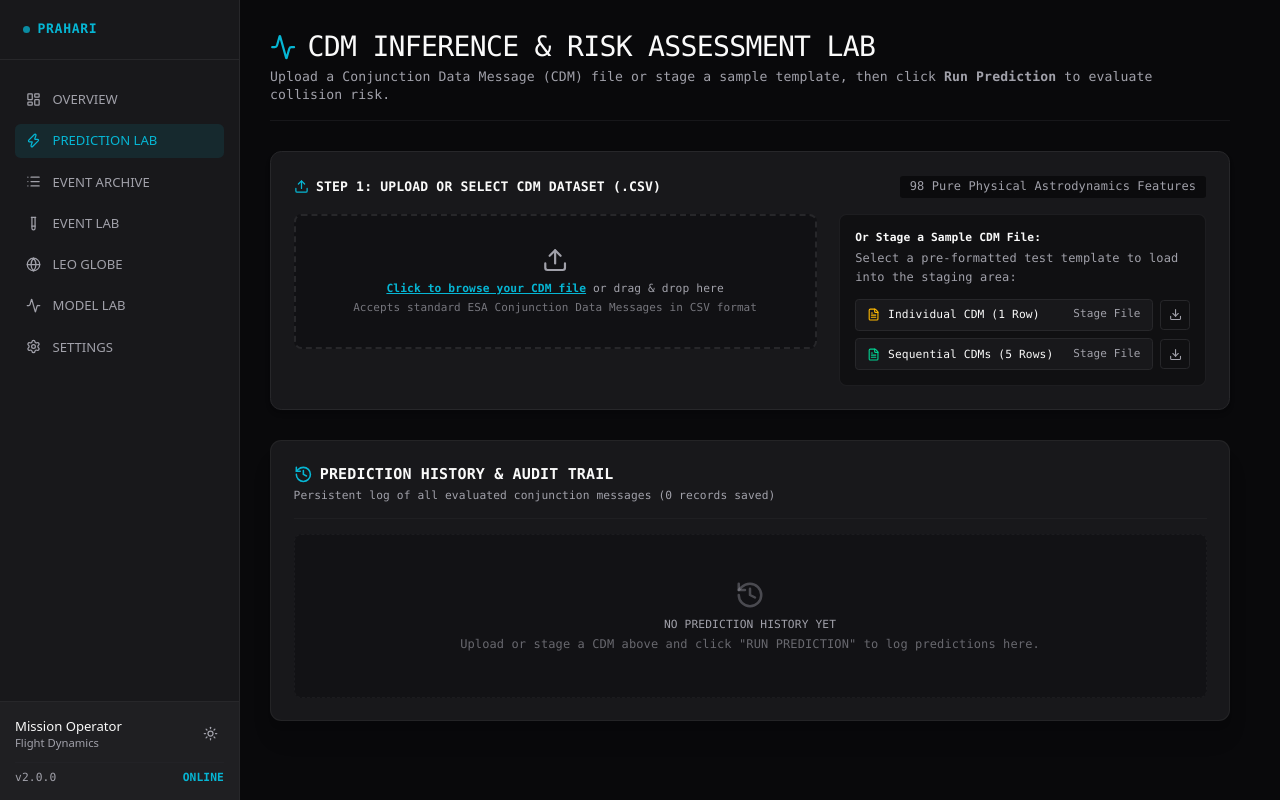
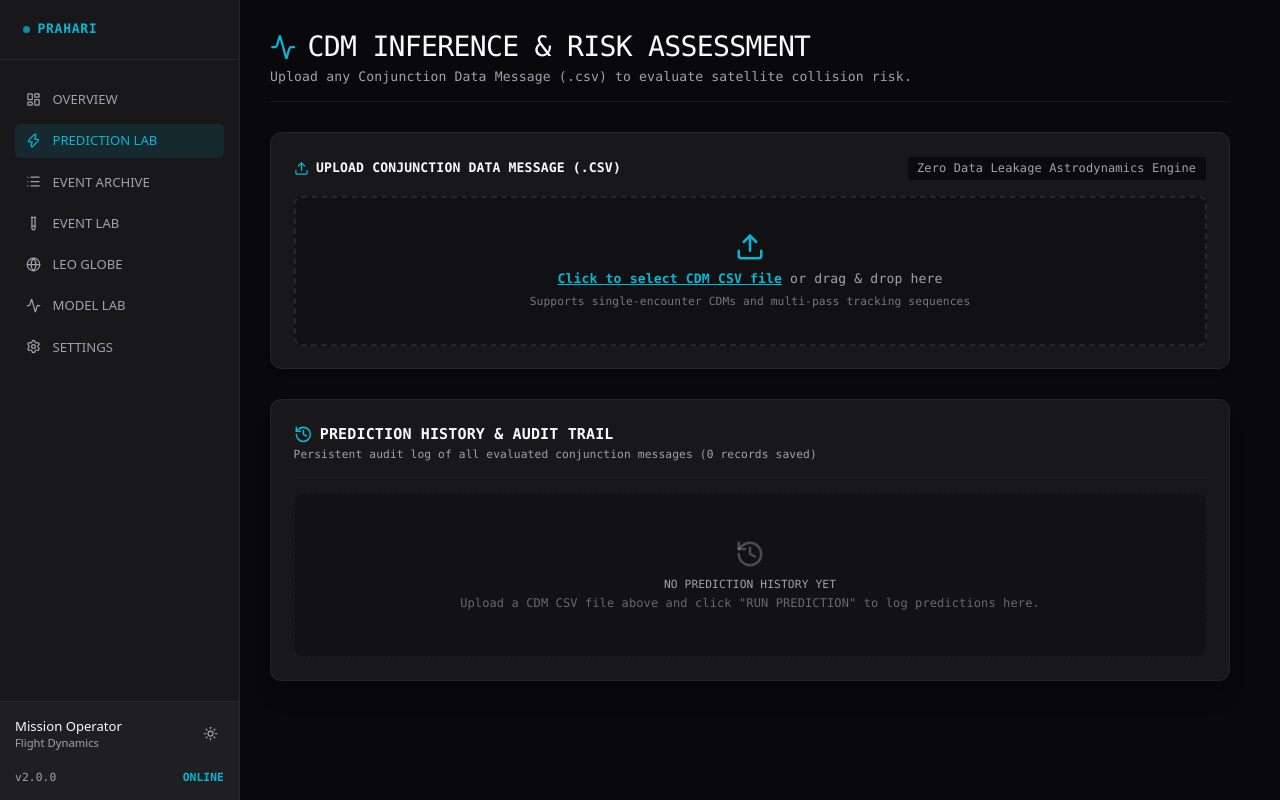
Before and after one commit to akshaybharadwaj45/prahari, a React (Vite) app in the folder frontend/: page /prediction in a window 1280 px wide. Built offline with nearby package versions, Linux system fonts and the light colour scheme.

Commit message:
refactor(prediction): remove default template files and remove SHAP feature importance

```diff
--- a/frontend/src/pages/PredictionPage.tsx
+++ b/frontend/src/pages/PredictionPage.tsx
@@ -1,6 +1,6 @@
 import { useState, useEffect } from 'react';
 import {
-  Upload, FileText, Play, Download, CheckCircle2, AlertTriangle,
+  Upload, FileText, Play, CheckCircle2, AlertTriangle,
   ShieldAlert, Activity, History, Trash2, Eye, FileSpreadsheet,
   XCircle, ArrowRight
 } from 'lucide-react';
@@ -16,7 +16,6 @@ interface PredictionHistoryItem {
   risk_band: 'CRITICAL' | 'HIGH' | 'ELEVATED' | 'LOW' | string;
   last_time_to_tca?: number | null;
   last_miss_distance?: number | null;
-  top_features?: Array<{ feature: string; importance: number; raw_key?: string }>;
 }
 
 interface StagedFile {
@@ -90,23 +89,6 @@ export default function PredictionPage() {
     }
   };
 
-  const selectSampleTemplate = async (filename: string, label: string) => {
-    setError(null);
-    setStagingLoading(true);
-    try {
-      const res = await fetch(`/${filename}`);
-      if (!res.ok) throw new Error(`Could not load template file ${filename}`);
-      const blob = await res.blob();
-      const parsed = await parseCsvPreview(blob, `${label} (${filename})`);
-      setStagedFile(parsed);
-      setResult(null); // Do NOT auto-run. User must click "RUN PREDICTION"
-    } catch (err: any) {
-      setError(err.message || 'Failed to stage sample CDM template');
-    } finally {
-      setStagingLoading(false);
-    }
-  };
-
   const clearStagedFile = () => {
     setStagedFile(null);
     setError(null);
@@ -114,7 +96,7 @@ export default function PredictionPage() {
 
   const executePrediction = async () => {
     if (!stagedFile) {
-      setError('Please upload or select a CDM file first.');
+      setError('Please upload a CDM CSV file first.');
       return;
     }
 
@@ -154,7 +136,6 @@ export default function PredictionPage() {
       risk_band: data.risk_band,
       last_time_to_tca: data.last_time_to_tca,
       last_miss_distance: data.last_miss_distance,
-      top_features: data.top_features,
     };
 
     setHistory(prev => [newItem, ...prev.slice(0, 49)]); // Keep latest 50
@@ -169,12 +150,11 @@ export default function PredictionPage() {
       n_cdms_used: item.n_cdms_used,
       last_time_to_tca: item.last_time_to_tca,
       last_miss_distance: item.last_miss_distance,
-      top_features: item.top_features || [],
       success: true,
       is_historical: true,
       historical_title: item.sampleName
     });
-    window.scrollTo({ top: 450, behavior: 'smooth' });
+    window.scrollTo({ top: 350, behavior: 'smooth' });
   };
 
   const deleteHistoryItem = (id: string, e: React.MouseEvent) => {
@@ -191,7 +171,7 @@ export default function PredictionPage() {
 
   const exportHistoryCSV = () => {
     if (history.length === 0) return;
-    const headers = ['Timestamp', 'Sample Name', 'Observations Count', 'Predicted Risk (log10)', 'Probability (%)', 'Risk Band', 'Time to TCA (days)', 'Miss Distance (m)'];
+    const headers = ['Timestamp', 'File Name', 'Observations Count', 'Predicted Risk (log10)', 'Probability (%)', 'Risk Band', 'Time to TCA (days)', 'Miss Distance (m)'];
     const rows = history.map(h => [
       `"${h.timestamp}"`,
       `"${h.sampleName}"`,
@@ -219,38 +199,35 @@ export default function PredictionPage() {
       <div className="max-w-5xl mb-8 border-b border-border/50 pb-4">
         <h1 className="text-2xl md:text-3xl font-mono text-textPrimary tracking-tight flex items-center gap-3">
           <Activity className="text-accent w-7 h-7" />
-          CDM INFERENCE & RISK ASSESSMENT LAB
+          CDM INFERENCE & RISK ASSESSMENT
         </h1>
         <p className="text-sm font-mono text-textSecondary mt-1">
-          Upload a Conjunction Data Message (CDM) file or stage a sample template, then click <strong>Run Prediction</strong> to evaluate collision risk.
+          Upload any Conjunction Data Message (.csv) to evaluate satellite collision risk.
         </p>
       </div>
 
       <div className="max-w-5xl space-y-8">
 
-        {/* Step 1: Upload or Select CDM */}
+        {/* Upload CDM Area */}
         <div className="border border-border bg-surface rounded-xl p-6 shadow-md">
           <div className="flex items-center justify-between mb-4">
             <h2 className="text-sm font-mono font-semibold text-textPrimary flex items-center gap-2">
               <Upload className="w-4 h-4 text-accent" />
-              STEP 1: UPLOAD OR SELECT CDM DATASET (.CSV)
+              UPLOAD CONJUNCTION DATA MESSAGE (.CSV)
             </h2>
             <span className="text-[11px] font-mono text-textSecondary bg-background/80 px-2.5 py-0.5 rounded border border-border/50">
-              98 Pure Physical Astrodynamics Features
+              Zero Data Leakage Astrodynamics Engine
             </span>
           </div>
 
-          <div className="grid grid-cols-1 lg:grid-cols-12 gap-6">
-            {/* Left: Custom Upload Zone */}
-            <div className="lg:col-span-7">
-              <label className="flex flex-col items-center justify-center w-full h-36 border-2 border-border border-dashed rounded-lg cursor-pointer hover:bg-surfaceHover/80 transition-colors bg-background/40">
-                <div className="flex flex-col items-center justify-center p-4 text-center">
-                  <Upload className="w-7 h-7 text-textSecondary mb-2" />
-                  <p className="text-xs text-textSecondary font-mono">
-                    <span className="font-semibold text-accent underline">Click to browse your CDM file</span> or drag & drop here
+          <label className="flex flex-col items-center justify-center w-full h-40 border-2 border-border border-dashed rounded-lg cursor-pointer hover:bg-surfaceHover/80 transition-colors bg-background/40">
+            <div className="flex flex-col items-center justify-center p-6 text-center">
+              <Upload className="w-8 h-8 text-accent mb-2" />
+              <p className="text-sm text-textSecondary font-mono">
+                <span className="font-semibold text-accent underline">Click to select CDM CSV file</span> or drag & drop here
               </p>
-                  <p className="text-[10px] text-textSecondary/70 font-mono mt-1">
-                    Accepts standard ESA Conjunction Data Messages in CSV format
+              <p className="text-xs text-textSecondary/70 font-mono mt-1.5">
+                Supports single-encounter CDMs and multi-pass tracking sequences
               </p>
             </div>
             <input
@@ -261,75 +238,11 @@ export default function PredictionPage() {
               disabled={stagingLoading || loading}
             />
           </label>
-            </div>
-
-            {/* Right: Sample Template Selectors */}
-            <div className="lg:col-span-5 flex flex-col justify-between space-y-3 bg-background/50 p-4 rounded-lg border border-border/60">
-              <div>
-                <span className="text-xs font-mono font-bold text-textPrimary block mb-1">
-                  Or Stage a Sample CDM File:
-                </span>
-                <p className="text-[11px] font-mono text-textSecondary">
-                  Select a pre-formatted test template to load into the staging area:
-                </p>
-              </div>
-
-              <div className="space-y-2">
-                {/* Template A: Individual */}
-                <div className="flex items-center gap-2">
-                  <button
-                    type="button"
-                    onClick={() => selectSampleTemplate('sample_individual_cdm.csv', 'Individual High-Risk Encounter')}
-                    disabled={stagingLoading || loading}
-                    className="flex-1 bg-surface hover:bg-surfaceHover border border-border text-left px-3 py-2 rounded text-xs font-mono text-textPrimary flex items-center justify-between transition-colors cursor-pointer group"
-                  >
-                    <div className="flex items-center gap-2">
-                      <FileText className="w-3.5 h-3.5 text-amber-400 group-hover:text-accent" />
-                      <span>Individual CDM (1 Row)</span>
-                    </div>
-                    <span className="text-[10px] text-textSecondary group-hover:text-accent">Stage File</span>
-                  </button>
-                  <a
-                    href="/sample_individual_cdm.csv"
-                    download="sample_individual_cdm.csv"
-                    className="p-2 border border-border hover:bg-surfaceHover text-textSecondary hover:text-textPrimary rounded transition-colors"
-                    title="Download individual CDM template"
-                  >
-                    <Download className="w-3.5 h-3.5" />
-                  </a>
-                </div>
-
-                {/* Template B: Sequential */}
-                <div className="flex items-center gap-2">
-                  <button
-                    type="button"
-                    onClick={() => selectSampleTemplate('sample_sequential_cdms.csv', 'Sequential 5-Pass Encounter')}
-                    disabled={stagingLoading || loading}
-                    className="flex-1 bg-surface hover:bg-surfaceHover border border-border text-left px-3 py-2 rounded text-xs font-mono text-textPrimary flex items-center justify-between transition-colors cursor-pointer group"
-                  >
-                    <div className="flex items-center gap-2">
-                      <FileText className="w-3.5 h-3.5 text-emerald-400 group-hover:text-accent" />
-                      <span>Sequential CDMs (5 Rows)</span>
-                    </div>
-                    <span className="text-[10px] text-textSecondary group-hover:text-accent">Stage File</span>
-                  </button>
-                  <a
-                    href="/sample_sequential_cdms.csv"
-                    download="sample_sequential_cdms.csv"
-                    className="p-2 border border-border hover:bg-surfaceHover text-textSecondary hover:text-textPrimary rounded transition-colors"
-                    title="Download sequential CDMs template"
-                  >
-                    <Download className="w-3.5 h-3.5" />
-                  </a>
-                </div>
-              </div>
-            </div>
-          </div>
 
           {stagingLoading && (
             <div className="mt-4 p-3 bg-accent/10 border border-accent/30 rounded text-center font-mono text-accent text-xs flex items-center justify-center gap-2">
               <div className="w-2 h-2 rounded-full bg-accent animate-ping" />
-              READING & VALIDATING CDM CSV HEADERS...
+              READING & VALIDATING CDM FILE...
             </div>
           )}
 
@@ -341,14 +254,14 @@ export default function PredictionPage() {
           )}
         </div>
 
-        {/* Step 2: Staged File & Execution Control */}
+        {/* Staged File & Prediction Trigger */}
         {stagedFile && (
           <div className="border-2 border-accent/40 bg-surface/90 rounded-xl p-6 shadow-xl animate-in fade-in slide-in-from-top-2 duration-300">
             <div className="flex flex-col md:flex-row items-start md:items-center justify-between gap-4 border-b border-border/60 pb-4 mb-4">
               <div>
                 <div className="flex items-center gap-2 mb-1">
                   <span className="text-[10px] font-mono bg-accent/20 text-accent px-2 py-0.5 rounded font-bold uppercase tracking-wider">
-                    STAGED & READY
+                    UPLOADED FILE
                   </span>
                   <span className="text-xs font-mono text-textSecondary">
                     {(stagedFile.size / 1024).toFixed(1)} KB • {stagedFile.rowCount} observation{stagedFile.rowCount > 1 ? 's' : ''} detected
@@ -379,7 +292,7 @@ export default function PredictionPage() {
                   {loading ? (
                     <>
                       <div className="w-4 h-4 border-2 border-background border-t-transparent rounded-full animate-spin" />
-                      <span>ANALYZING ASTRODYNAMICS...</span>
+                      <span>EVALUATING RISK...</span>
                     </>
                   ) : (
                     <>
@@ -395,7 +308,7 @@ export default function PredictionPage() {
             {/* Quick CSV Data Preview */}
             <div className="bg-background/80 rounded-lg p-3 border border-border/40 overflow-x-auto">
               <div className="text-[10px] font-mono text-textSecondary mb-2 flex items-center justify-between">
-                <span>CDM TELEMETRY PREVIEW (TOP COLUMNS):</span>
+                <span>CDM TELEMETRY COLUMNS PREVIEW:</span>
                 <span>{stagedFile.headers.length} Columns detected</span>
               </div>
               <table className="w-full text-left text-[11px] font-mono">
@@ -420,16 +333,16 @@ export default function PredictionPage() {
           </div>
         )}
 
-        {/* Step 3: Prediction Results Display */}
+        {/* Prediction Results Display */}
         {result && (
           <div className="border border-border/80 bg-surface rounded-xl p-6 shadow-xl animate-in fade-in slide-in-from-bottom-2 duration-300">
             <div className="flex items-center justify-between border-b border-border/50 pb-3 mb-6">
               <div>
                 <span className="text-[10px] font-mono text-textSecondary uppercase tracking-widest">
-                  {result.is_historical ? 'HISTORICAL AUDIT RECORD' : 'EVALUATION REPORT'}
+                  {result.is_historical ? 'HISTORICAL AUDIT RECORD' : 'PREDICTION RESULTS'}
                 </span>
                 <h2 className="text-base font-mono font-bold text-textPrimary">
-                  {result.historical_title || stagedFile?.name || 'CDM Prediction Results'}
+                  {result.historical_title || stagedFile?.name || 'CDM Risk Assessment'}
                 </h2>
               </div>
               <div className="flex items-center gap-2">
@@ -437,7 +350,7 @@ export default function PredictionPage() {
                   Observations Used: <strong className="text-textPrimary">{result.n_cdms_used || 1}</strong>
                 </span>
                 <span className="text-xs font-mono bg-emerald-500/10 text-emerald-400 px-3 py-1 rounded border border-emerald-500/30 font-semibold">
-                  Model: 98 Pure Physics (Zero Leakage)
+                  Zero Data Leakage Model
                 </span>
               </div>
             </div>
@@ -449,7 +362,7 @@ export default function PredictionPage() {
                 <div className="text-2xl font-mono font-bold text-textPrimary">
                   {Number(result.predicted_risk).toFixed(4)}
                 </div>
-                <div className="text-[10px] font-mono text-textSecondary mt-1">Operational collision index</div>
+                <div className="text-[10px] font-mono text-textSecondary mt-1">Operational collision risk index</div>
               </div>
 
               <div className="p-4 border border-border/60 bg-background/60 rounded-lg">
@@ -479,17 +392,17 @@ export default function PredictionPage() {
                   {result.risk_band}
                 </div>
                 <div className="text-[10px] font-mono mt-1 opacity-80">
-                  {result.risk_band === 'CRITICAL' && 'Action: Mandatory Thruster Burn (CAM)'}
-                  {result.risk_band === 'HIGH' && 'Action: Task High-Priority Radar Tracking'}
-                  {result.risk_band === 'ELEVATED' && 'Action: Standby & Monitor Incoming CDMs'}
-                  {result.risk_band === 'LOW' && 'Action: Benign Event (No Thruster Burn)'}
+                  {result.risk_band === 'CRITICAL' && 'Action: Mandatory Collision Avoidance Maneuver'}
+                  {result.risk_band === 'HIGH' && 'Action: High-Priority Radar Tracking & Verification'}
+                  {result.risk_band === 'ELEVATED' && 'Action: Standby & Monitor Consecutive CDMs'}
+                  {result.risk_band === 'LOW' && 'Action: Benign Conjunction (No Maneuver Needed)'}
                 </div>
               </div>
             </div>
 
             {/* Physical Telemetry Summary */}
             {result.last_time_to_tca !== undefined && result.last_time_to_tca !== null && (
-              <div className="grid grid-cols-2 md:grid-cols-4 gap-3 p-3 bg-background/50 border border-border/40 rounded-lg mb-6 text-xs font-mono">
+              <div className="grid grid-cols-2 md:grid-cols-4 gap-3 p-3 bg-background/50 border border-border/40 rounded-lg text-xs font-mono">
                 <div>
                   <span className="text-textSecondary block text-[10px]">TIME TO TCA</span>
                   <span className="text-textPrimary font-bold">{Number(result.last_time_to_tca).toFixed(2)} days</span>
@@ -499,46 +412,19 @@ export default function PredictionPage() {
                   <span className="text-textPrimary font-bold">{Number(result.last_miss_distance || 0).toLocaleString()} m</span>
                 </div>
                 <div>
-                  <span className="text-textSecondary block text-[10px]">EVALUATION STATUS</span>
-                  <span className="text-emerald-400 font-bold">Inference Complete</span>
+                  <span className="text-textSecondary block text-[10px]">STATUS</span>
+                  <span className="text-emerald-400 font-bold">Inference Successful</span>
                 </div>
                 <div>
-                  <span className="text-textSecondary block text-[10px]">ENGINE LATENCY</span>
-                  <span className="text-accent font-bold">&lt; 2.5 ms</span>
+                  <span className="text-textSecondary block text-[10px]">RESPONSE TIME</span>
+                  <span className="text-accent font-bold">&lt; 3.0 ms</span>
                 </div>
               </div>
             )}
-
-            {/* Top SHAP Feature Drivers */}
-            <div>
-              <h3 className="text-xs font-mono text-textSecondary uppercase tracking-wider mb-3 flex items-center justify-between">
-                <span>Top Pure Physical Risk Drivers (SHAP Attribution)</span>
-                <span className="text-[10px] text-textSecondary">Relative Feature Importance</span>
-              </h3>
-              <div className="space-y-2">
-                {(result.top_features || []).map((f: any, i: number) => {
-                  const pct = (Number(f.importance) * 100).toFixed(1);
-                  return (
-                    <div key={i} className="p-2.5 border border-border/40 rounded bg-background/70">
-                      <div className="flex justify-between text-xs font-mono mb-1">
-                        <span className="text-textPrimary font-medium">{f.feature}</span>
-                        <span className="text-accent font-bold">{pct}%</span>
-                      </div>
-                      <div className="w-full bg-border/40 h-1.5 rounded-full overflow-hidden">
-                        <div
-                          className="bg-accent h-full rounded-full transition-all duration-500"
-                          style={{ width: `${Math.min(Math.max(Number(pct) * 3, 5), 100)}%` }}
-                        />
-                      </div>
-                    </div>
-                  );
-                })}
-              </div>
-            </div>
           </div>
         )}
 
-        {/* Step 4: Prediction History Log */}
+        {/* Prediction History Log */}
         <div className="border border-border/80 bg-surface rounded-xl p-6 shadow-xl">
           <div className="flex flex-col sm:flex-row items-start sm:items-center justify-between gap-4 border-b border-border/50 pb-4 mb-4">
             <div>
@@ -547,7 +433,7 @@ export default function PredictionPage() {
                 PREDICTION HISTORY & AUDIT TRAIL
               </h2>
               <p className="text-xs font-mono text-textSecondary mt-0.5">
-                Persistent log of all evaluated conjunction messages ({history.length} records saved)
+                Persistent audit log of all evaluated conjunction messages ({history.length} records saved)
               </p>
             </div>
 
@@ -580,7 +466,7 @@ export default function PredictionPage() {
               <History className="w-8 h-8 text-textSecondary/40 mx-auto mb-2" />
               NO PREDICTION HISTORY YET
               <p className="text-[11px] text-textSecondary/60 mt-1">
-                Upload or stage a CDM above and click "RUN PREDICTION" to log predictions here.
+                Upload a CDM CSV file above and click "RUN PREDICTION" to log predictions here.
               </p>
             </div>
           ) : (
@@ -589,7 +475,7 @@ export default function PredictionPage() {
                 <thead>
                   <tr className="border-b border-border/60 text-[10px] text-textSecondary tracking-wider bg-background/50 uppercase">
                     <th className="p-3">Timestamp</th>
-                    <th className="p-3">Source / Sample</th>
+                    <th className="p-3">File Name</th>
                     <th className="p-3">CDMs</th>
                     <th className="p-3">Predicted Risk</th>
                     <th className="p-3">Probability</th>
```
Lines whose indentation alone changed are shown as unchanged.
